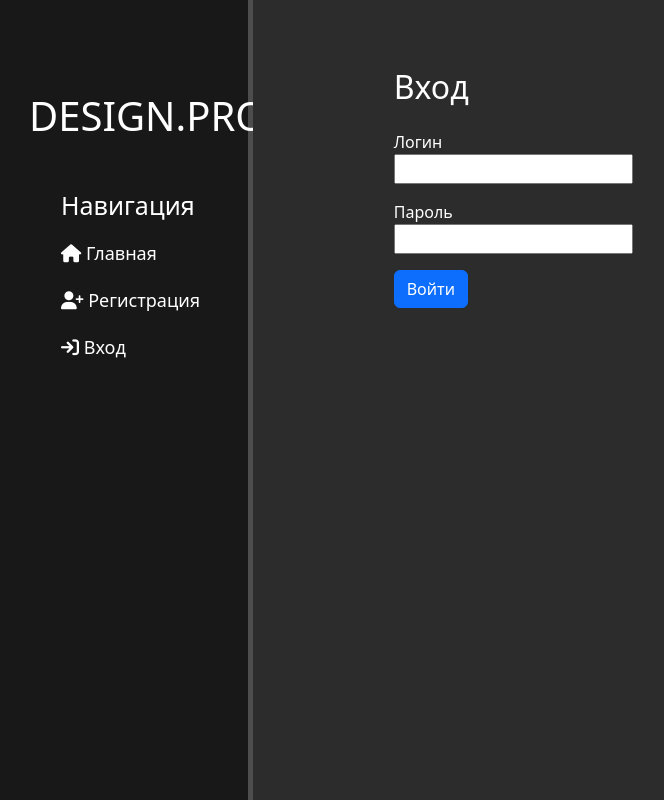
After one commit to maks123m/Lab_2_Django, a Django app: template Design_pro/catalog/templates/catalog/login.html in a window 1280 px wide. The commit adds this page. Shown: the whole page, without its empty margins (3-667 px from the left). Run offline with Django 5.2, Linux system fonts and the light colour scheme; the template is opened without the code that fills it: values that come from a table or form of the project are taken from there, others are empty; some libraries are stand-ins or nearby versions.

Commit message:
добавил регистрацию, вход в логин и просмотр главной страницы

```diff
--- a/Design_pro/Design_pro/urls.py
+++ b/Design_pro/Design_pro/urls.py
@@ -1,10 +1,9 @@
 from django.contrib import admin
-from django.urls import path
-from django.urls import include
+from django.urls import path, include
 from django.conf import settings
 from django.conf.urls.static import static
 
 urlpatterns = [
     path('admin/', admin.site.urls),
-    path('catalog/', include('catalog.urls')),
+    path('', include('catalog.urls')),
 ] + static(settings.STATIC_URL, document_root=settings.STATIC_ROOT)
--- /dev/null
+++ b/Design_pro/catalog/forms.py
@@ -0,0 +1,64 @@
+import re
+from django import forms
+from django.contrib.auth.models import User
+from django.core.exceptions import ValidationError
+
+
+class CustomRegisterForm(forms.Form):
+    full_name = forms.CharField(
+        label="ФИО",
+        max_length=100,
+    )
+    username = forms.CharField(
+        label="Логин",
+        max_length=30,
+    )
+    email = forms.EmailField(
+        label="Email",
+    )
+    password = forms.CharField(
+        label="Пароль",
+    )
+    password2 = forms.CharField(
+        label="Повтор пароля",
+    )
+    consent = forms.BooleanField(
+        label="Согласие на обработку персональных данных",
+        required=True,
+    )
+
+    def clean_full_name(self):
+        full_name = self.cleaned_data.get('full_name')
+        if not re.match(r'^[а-яА-ЯёЁ\s\-]+$', full_name):
+            raise ValidationError("ФИО может содержать только кириллические буквы, пробелы и дефис.")
+        return full_name
+
+    def clean_username(self):
+        username = self.cleaned_data.get('username')
+        if not re.match(r'^[a-zA-Z\-]+$', username):
+            raise ValidationError("Логин может содержать только латинские буквы и дефис.")
+        if User.objects.filter(username=username).exists():
+            raise ValidationError("Пользователь с таким логином уже существует.")
+        return username
+
+    def clean_email(self):
+        email = self.cleaned_data.get('email')
+        if User.objects.filter(email=email).exists():
+            raise ValidationError("Пользователь с таким email уже зарегистрирован.")
+        return email
+
+    def clean_password2(self):
+        password = self.cleaned_data.get('password')
+        password2 = self.cleaned_data.get('password2')
+        if password and password2 and password != password2:
+            raise ValidationError("Пароли не совпадают.")
+        return password2
+
+    def save(self):
+        user = User.objects.create_user(
+            username=self.cleaned_data['username'],
+            email=self.cleaned_data['email'],
+            password=self.cleaned_data['password']
+        )
+
+        return user
--- a/Design_pro/catalog/models.py
+++ b/Design_pro/catalog/models.py
@@ -1,3 +1 @@
 from django.db import models
-
-class applications(models.Model):
--- /dev/null
+++ b/Design_pro/catalog/static/css/style.css
@@ -0,0 +1,62 @@
+body {
+    background: #2c2c2c;
+}
+.layout {
+    display: flex;
+    min-height: 100vh;
+}
+
+aside {
+    width: 20%;
+    background: #181818;
+    color: #fff;
+    padding: 2.5%;
+    border-right: 5px solid #4d4d4d;
+}
+
+
+aside .logo {
+    font-size: 40px;
+    margin-left: 10px;
+    font-weight: bold;
+}
+
+
+aside h3{
+    font-size: 25px;
+    margin-top: 50px;
+}
+
+aside ul {list-style: none;}
+aside ul li a {
+    font-size: 18px;
+    color: #fff;
+    display: block;
+    margin-top: 20px;
+    text-decoration: none;
+    transition: .6s;
+}
+
+
+aside ul li:hover, aside ul a:hover {
+    color: #a100fb;
+    text-decoration: none;
+    transform: scale(1.05);
+}
+
+.cards {
+    color: #fff;
+    margin-top: 100px;
+    text-align: center;
+}
+
+main {
+    padding: 20px;
+    color: #fff;
+    background: #2c2c2c;
+}
+
+.form-check-reverse .form-check-label {
+    text-align: right;
+    padding-left: 10px;
+}
--- a/Design_pro/catalog/templates/base_generic.html
+++ b/Design_pro/catalog/templates/base_generic.html
@@ -1,16 +1,44 @@
 <!doctype html>
 <html lang="en">
 <head>
-    {% block title %}
-    <title>Design_pro</title>
-    {% endblock %}
+    {% load static %}
+    {% load django_bootstrap5 %}
     <meta charset="utf-8"/>
     <meta name="viewport" content="width=device-width, initial-scale=1"/>
-    <link href="https://cdn.jsdelivr.net/npm/bootstrap@5.3.3/dist/css/bootstrap.min.css" rel="stylesheet" crossorigin="anonymous">
+    {% bootstrap_css %}
+    <link rel="stylesheet" href="{% static 'css/style.css'%}">
+    <link href="http://use.fontawesome.com/releases/v6.6.0/css/all.css" rel="stylesheet">
 </head>
 <body>
-<div class="container-fluid">
-    <a href="index.html">Home</a>
+
+<div class="layout">
+    <aside>
+        <span class="logo"><h1>DESIGN.PRO</h1></span>
+        <ul>
+            <h3>Навигация</h3>
+            <li><a href="{% url 'home'%}"><i class="fa-solid fa-house"></i> Главная</a></li>
+
+
+            {% if user.is_authenticated %}
+            <li><a href="{% url 'profile' %}"><i class="fa-solid fa-address-card"></i> Профиль</a></li>
+
+            <li><a href="{% url 'logout' %}"><i class="fa-solid fa-right-from-bracket"></i> Выйти</a></li>
+
+            {% else %}
+            <li><a href="{% url 'register' %}"><i class="fa-solid fa-user-plus"></i> Регистрация</a></li>
+            <li><a href="{% url 'login' %}"><i class="fa-solid fa-arrow-right-to-bracket"></i> Вход</a></li>
+            {% endif %}
+        </ul>
+
+    </aside>
+
+    <main>
+        {% block content %}
+        {% endblock %}
+    </main>
+
 </div>
+
+
 </body>
 </html>
--- /dev/null
+++ b/Design_pro/catalog/templates/catalog/login.html
@@ -0,0 +1,30 @@
+{% extends "base_generic.html" %}
+
+{% block content %}
+<div class="container mt-5">
+    <div class="row justify-content-center">
+        <div class="col-md-4">
+            <h2 class="mb-4">Вход</h2>
+            <form method="post">
+                {% csrf_token %}
+                <div class="mb-3">
+                    <label>Логин</label>
+                    {{ form.username }}
+                    {% if form.username.errors %}
+                    <div class="text-danger">{{ form.username.errors }}</div>
+                    {% endif %}
+                </div>
+
+                <div class="mb-3">
+                    <label>Пароль</label>
+                    {{ form.password }}
+                    {% if form.password.errors %}
+                    <div class="text-danger">{{ form.password.errors }}</div>
+                    {% endif %}
+                </div>
+                <button type="submit" class="btn btn-primary">Войти</button>
+            </form>
+        </div>
+    </div>
+</div>
+{% endblock %}
--- a/Design_pro/catalog/templates/index.html
+++ /dev/null
@@ -1,5 +0,0 @@
-{% extends "base_generic.html" %}
-
-{% block content %}
-<p>Anihyniuama</p>
-{% endblock %}
--- a/Design_pro/catalog/urls.py
+++ b/Design_pro/catalog/urls.py
@@ -1,7 +1,12 @@
 from django.urls import path
 from . import views
+from django.contrib.auth import views as auth_views
+
 
 urlpatterns = [
-    path('', views.index, name='index'),
-
+    path('', views.index, name='home'),
+    path('register/', views.register, name='register'),
+    path('login/', auth_views.LoginView.as_view(template_name='catalog/login.html'), name='login'),
+    path('profile/', views.profile, name='profile'),
+    path('logout/', views.custom_logout, name='logout'),
 ]
```
Also changed, not shown: Design_pro/Design_pro/settings.py (+22 -23 lines), Design_pro/catalog/templates/catalog/index.html (added, +11 -0 lines), Design_pro/catalog/templates/catalog/profile.html (added, +8 -0 lines), Design_pro/catalog/templates/catalog/register.html (added, +70 -0 lines), Design_pro/catalog/views.py (+30 -0 lines), Design_pro/catalog/admin.py (line endings or trailing spaces), Design_pro/catalog/migrations/0001_initial.py (added), Design_pro/catalog/migrations/0002_delete_profile.py (added), Design_pro/catalog/static/img/berserk.jpeg (added), Design_pro/db.sqlite3.
